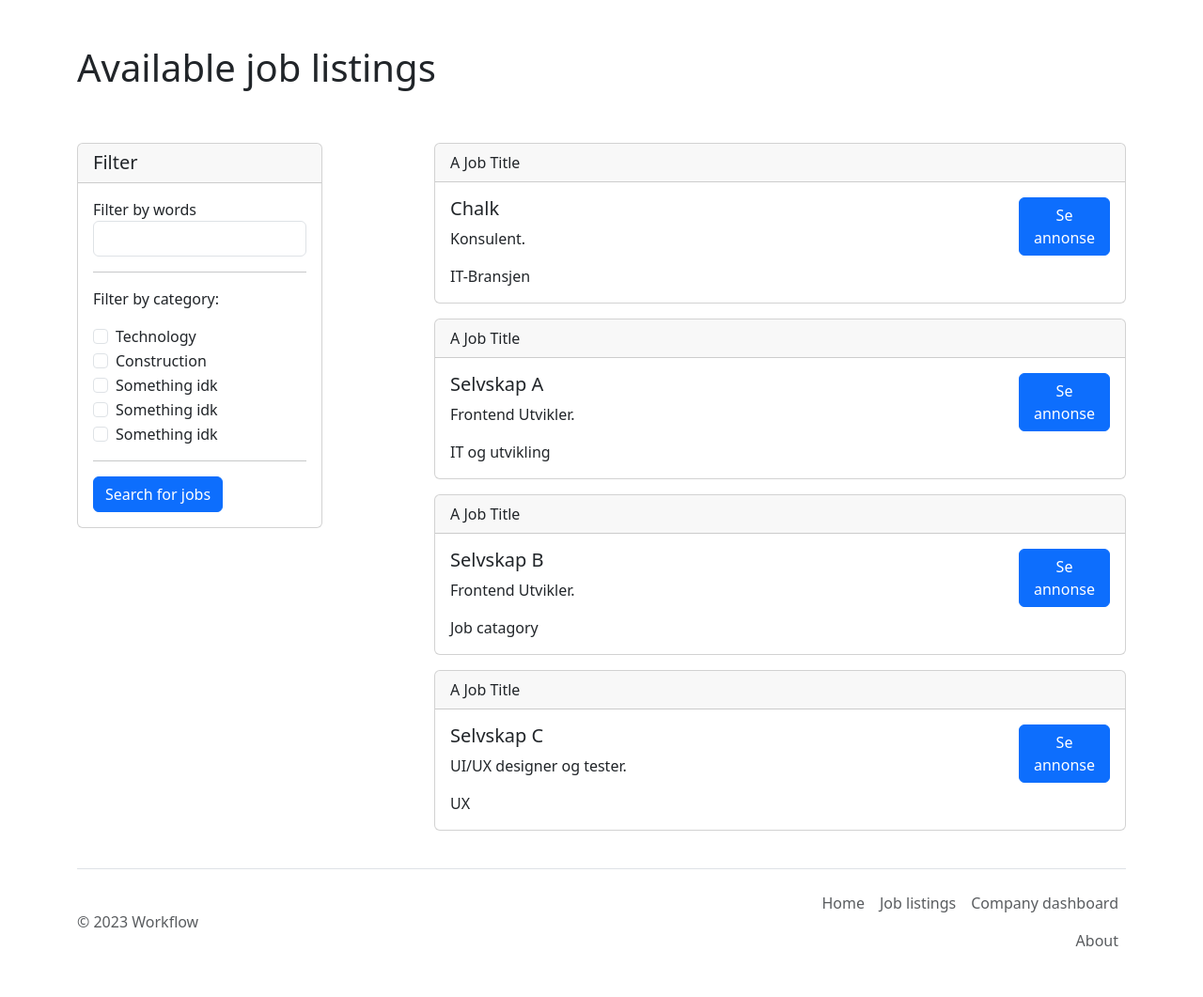
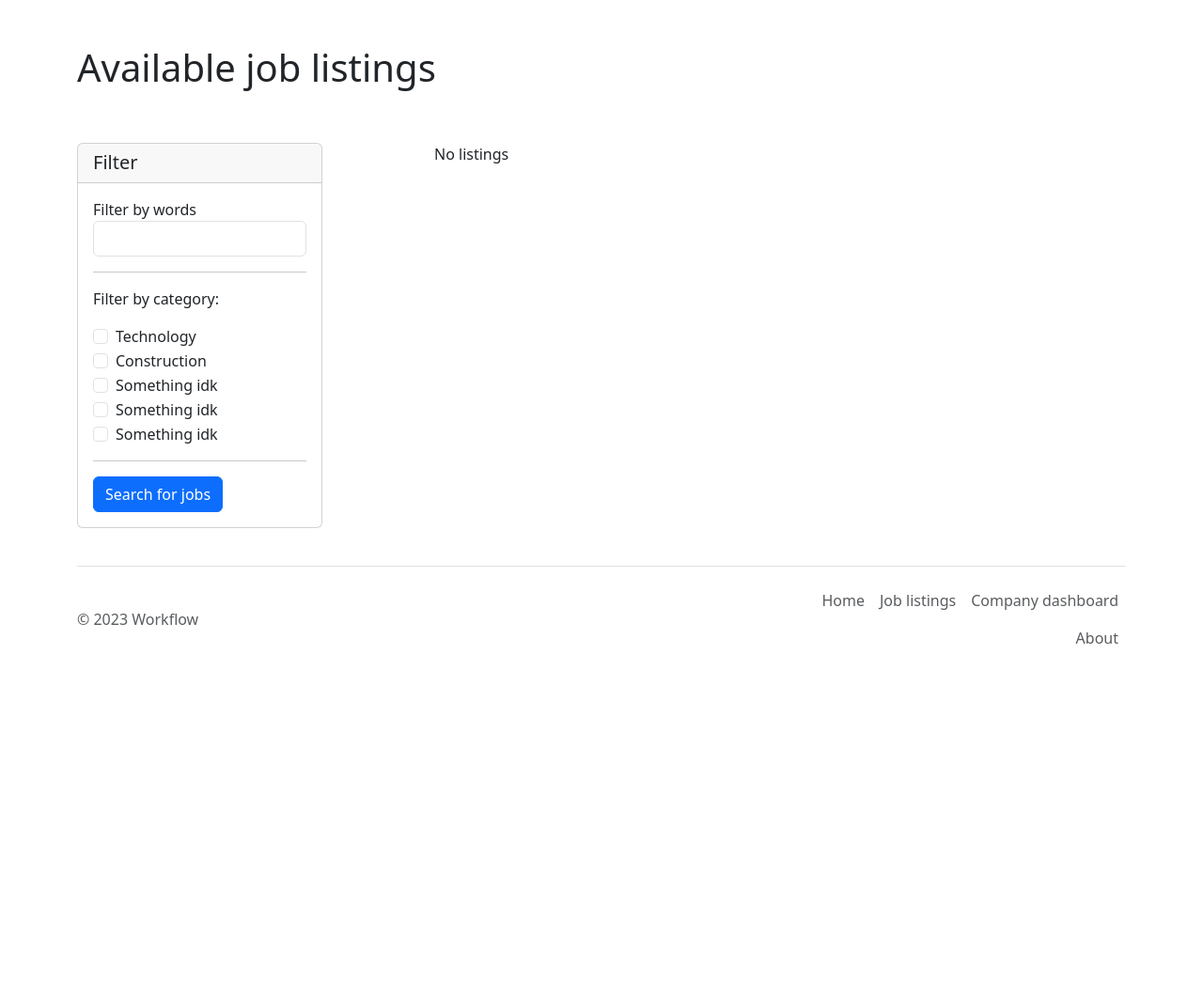
Before and after one commit to ostepizza/workflow, a PHP site: page /jobs/index.php in a window 1280 px wide. Shown: the part 56-1117 px from the top of the page at 94% size. After the commit the page ends 741 px from the top, so only its background shows below. Run offline with PHP 8.4, Linux system fonts and the light colour scheme; tables that the repository leaves empty hold one stand-in row (values such as "Sample post").

Commit message:
Implemented all listings from the database
Implemented getAllListings() into jobs/index.php to display job listing entries from the database.

```diff
--- a/assets/include/DBHandler.php
+++ b/assets/include/DBHandler.php
@@ -721,7 +721,7 @@ class DBHandlerListing extends DBHandlerCompany {
 
         // If the statement executes, return the listing id. Else return false.
         if ($stmt->execute()) {
-            $last_id = $this->conn->listingId;
+            $listingId = $this->conn->insert_id;
             $stmt->close();
             return $listingId;
         } else {
--- a/jobs/index.php
+++ b/jobs/index.php
@@ -1,7 +1,12 @@
 <?php include_once '../assets/include/template.php';
 
-function display()
-{
+// Include and establish connection with DB
+include_once '../assets/include/DBHandler.php';
+ $dbhl = new DBHandlerListing();
+
+function display() {
+global $dbhl;
+
 ?>
     <!-- Content here -->
     <div class="row mt-5">
@@ -71,7 +76,33 @@ function display()
         </div>
         <div class="col-md-8">
             <!-- Start of cards representing job listings -->
-            <div class="card mb-3">
+            <?php
+
+            if ($listings = $dbhl->getAllListings()) {
+                foreach($listings as $listing) {
+                    echo'<div class="card mb-3">
+                            <div class="card-header">
+                                A Job Title
+                            </div>
+                            <div class="card-body">
+                                <div class="row">
+                                    <div class="col-md-10">
+                                        <h5 class="card-title">' . $listing["name"] . '</h5>
+                                        <p class="card-text">' . $listing["description"] . '</p>
+                                        <p class="card-text">' . $listing["job_category_id"] . '</p>
+                                    </div>
+                                    <div class="col-md-2">
+                                        <a href="listing.php?id=' . $listing['id'] . '" class="btn btn-primary">Se annonse</a>
+                                    </div>
+                                </div>
+                            </div>
+                        </div>';
+                }
+            } else {
+                echo"No listings";
+            }
+            ?>
+            <!--<div class="card mb-3">
                 <div class="card-header">
                     A Job Title
                 </div>
@@ -142,12 +173,11 @@ function display()
                         </div>
                     </div>
                 </div>
-            </div>
+            </div> -->
             <!-- End of job cards -->
         </div>
     </div>
     <!-- Content here -->
 <?php
 }
-
 makePage('display', 'Job listings');
```
